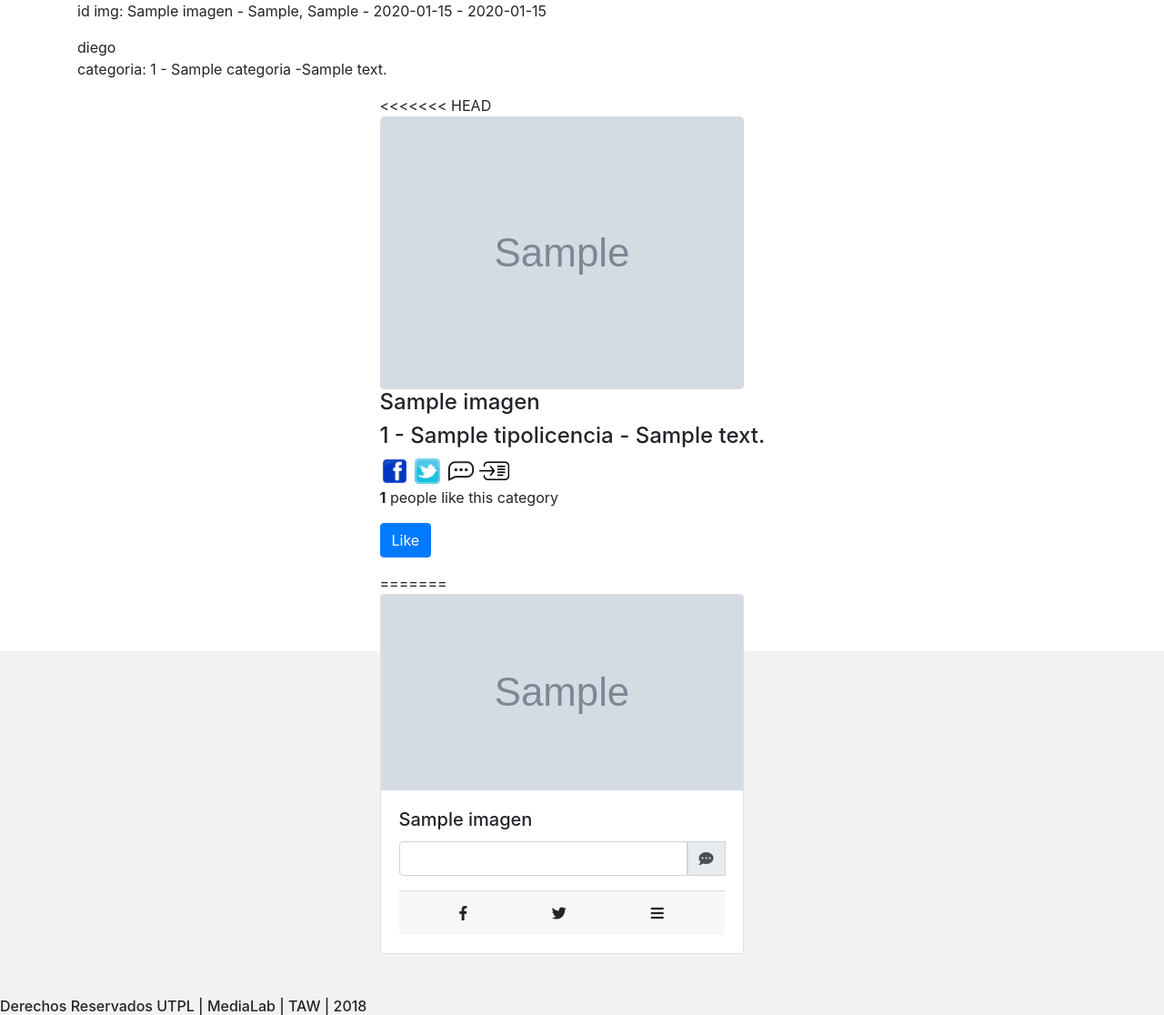
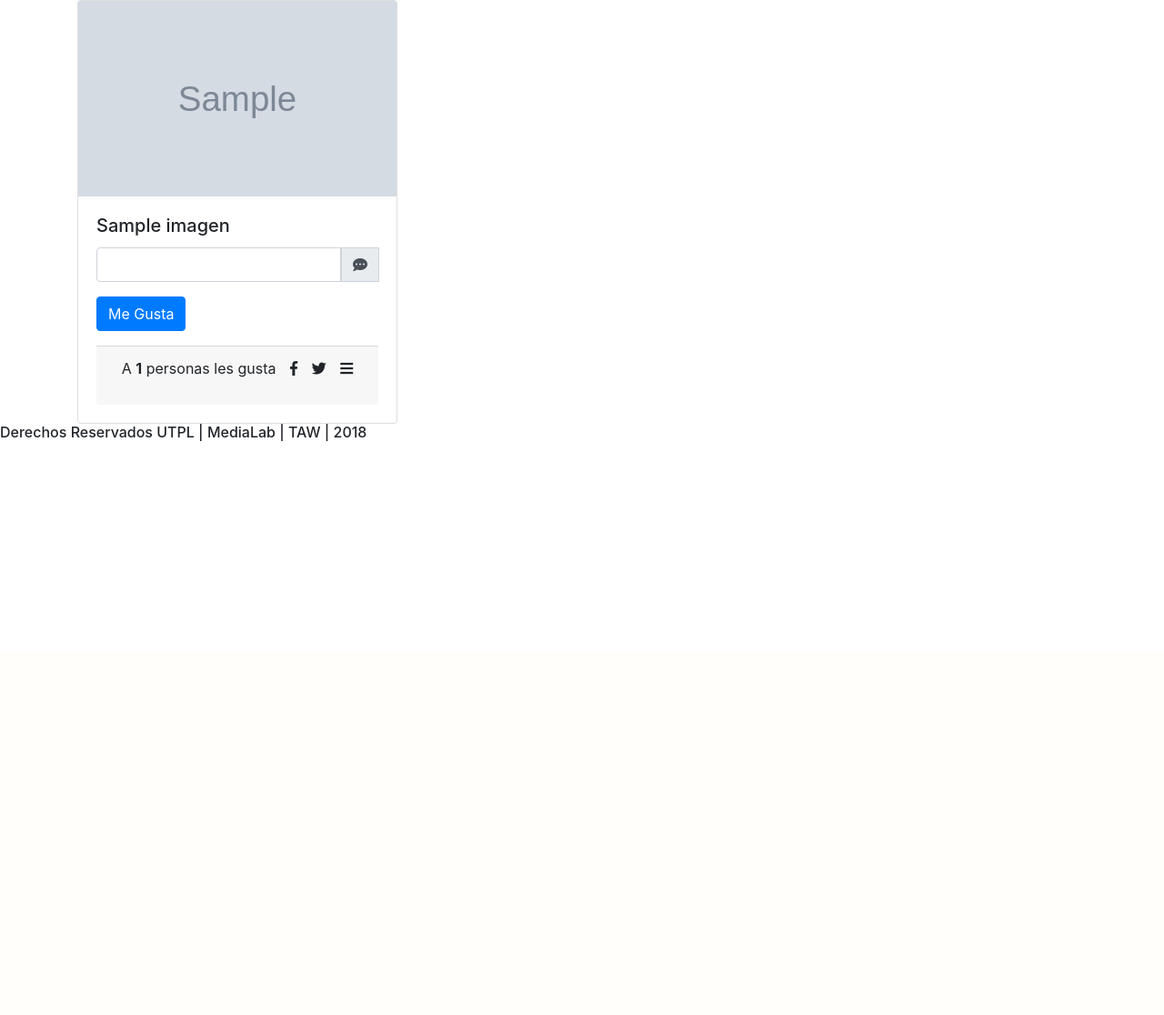
Before and after one commit to diepinto30/FototecaUTPL, a Django app: page /murales/ in a window 1280 px wide. Shown: the part 84-1200 px from the top of the page at 91% size. After the commit the page ends 569 px from the top, so only its background shows below. Run offline with Django 3.2, Linux system fonts and the light colour scheme; a user stored in the database is signed in; tables that the repository leaves empty hold one stand-in row (values such as "Sample post"); grey boxes marked "Sample" are stand-in pictures; parts of the project's set-up code (start-up, migrations or seed data) failed here and were passed over; some libraries are stand-ins or nearby versions; some web fonts are replaced.

Commit message:
versión 1.0.18

```diff
--- a/fototeca/settings.py
+++ b/fototeca/settings.py
@@ -93,7 +93,7 @@ DATABASES = {
         'HOST': '127.0.0.1',
         'PORT': '3306',
         'USER': 'root',
-        'PASSWORD': 'root',
+        'PASSWORD': '',
     }
 }
 
--- a/portal/templates/internas/murales.html
+++ b/portal/templates/internas/murales.html
@@ -8,87 +8,52 @@
 <link rel="stylesheet" type="text/css" href="{% static 'css/ventana.css'%}">
 {% endblock %}
 {% block content1 %}
-    {% for tipoimg in list_mura %}
-            <p>id img: {{ tipoimg.idimagen}}</p>
-        <div class="{{ tipoimg.idimagen}}">diego</div>
-            <p>categoria: {{ tipoimg.idcategoria }}</p>
-        {% endfor %}
     <!--Galeria de Fotos-->
-      <div class="row mb-5">
         {% for img in list_imgs %}
-      <div class="col-md-5 mx-auto">
             {% if user.is_authenticated %}
-<<<<<<< HEAD
-                 <div class="photo_list" style="border-radius: 0.3em;">
-                    <div class="" style="border-radius: 0.3em; width: 100%; display: inline-block;">
-                        <img src="/media/{{ img.foto}}" alt="img_{{ img.nombre}}" style="border-radius: 0.3em;"><br>
-                        <h4>{{ img.nombre}}</h4>
-                        <h4>{{ img.idlicencia}}</h4>
-                        <img src="{% static 'images/ico_facebook.png'%}" alt="facebook" style="height: 2em; width: 2em" class="fa button" title="Compartir en Facebook">
-                        <img src="{% static 'images/ico_twitter.png'%}" alt="twitter" style="height: 2em; width: 2em" class="tw button" title="Compartir en Twitter">
-                        <img src="{% static 'images/comentar.png'%}" alt="comentar" title="Comentar"  style="height: 2em; width: 2em" class="tw button" onclick="comentar_{{ img.idimagen}}()" >
-                        <img src="{% static 'images/seemore.png'%}" alt="ver más" title="Ver más"  style="height: 2.2em; width: 3em; margin-left: -0.4em; margin-top: -0.1em" class="tw button" onclick="seemore_{{ img.idimagen}}()" >
-                        <p><strong id="like_count{{img.idimagen}}">{{ img.likes }}</strong> people like this category</p>
-                            {% if user.is_authenticated %}
-                                <button id="likes{{img.idimagen}}" data-catid="{{img.idimagen}}" class="btn btn-primary" type="button">
-                                <span class="glyphicon glyphicon-thumbs-up"></span>
-                                Like
-                                </button>
-                                <p>  </p>
-                            {% endif %}
-=======
-          <div class="card" style="width: 25rem;">
-            <img src="/media/{{ img.foto}}" alt="" class="card-img-top" height="215px">
+{#                    <div class="photo_list" style="border-radius: 0.3em;">#}
+{#                        <div class="" style="border-radius: 0.3em; width: 100%; display: inline-block;">#}
+{#                            <img src="/media/{{ img.foto}}" alt="img_{{ img.nombre}}" style="border-radius: 0.3em;"><br>#}
+{#                            <h4>{{ img.nombre}}</h4>#}
+{#                            <h4>{{ img.idlicencia}}</h4>#}
+{#                            <img src="{% static 'images/ico_facebook.png'%}" alt="facebook" style="height: 2em; width: 2em" class="fa button" title="Compartir en Facebook">#}
+{#                            <img src="{% static 'images/ico_twitter.png'%}" alt="twitter" style="height: 2em; width: 2em" class="tw button" title="Compartir en Twitter">#}
+{#                            <img src="{% static 'images/comentar.png'%}" alt="comentar" title="Comentar"  style="height: 2em; width: 2em" class="tw button" onclick="comentar_{{ img.idimagen}}()" >#}
+{#                            <img src="{% static 'images/seemore.png'%}" alt="ver más" title="Ver más"  style="height: 2.2em; width: 3em; margin-left: -0.4em; margin-top: -0.1em" class="tw button" onclick="seemore_{{ img.idimagen}}()" >#}
+{#                            <p><strong id="like_count{{img.idimagen}}">{{ img.likes }}</strong> people like this category</p>#}
+{#                            {% if user.is_authenticated %}#}
+{#                                <button id="likes{{img.idimagen}}" data-catid="{{img.idimagen}}" class="btn btn-primary" type="button">#}
+{#                                <span class="glyphicon glyphicon-thumbs-up"></span>Like</button>#}
+{#                                <p>  </p>#}
+{#                            {% endif %}#}
+{#                        </div>#}
+{#                    </div>#}
+                    {#CODIGO DE JUAN PABLO #}
+                    <div class="card" style="width: 22em; display: inline-block;" id="">
+                        <img src="/media/{{ img.foto}}" alt="img_{{ img.nombre}}" class="card-img-top" height="215px">
                         <div class="card-body">
                             <h5 class="card-title">{{ img.nombre }}</h5>
                             <div class="input-group mb-3">
                                 <input type="text" class="form-control">
                                 <div class="input-group-prepend">
-                  <div class="input-group-text" id="btnGroupAddon2"><i class="fas fa-comment-dots" style="cursor: pointer"></i></div>
+                                <div class="input-group-text" id="btnGroupAddon{{ img.idimagen}}"><i class="fas fa-comment-dots" style="cursor: pointer"></i></div>
                                 </div>
                             </div>
+                            {% if user.is_authenticated %}
+                                <button id="likes{{img.idimagen}}" data-catid="{{img.idimagen}}" class="btn btn-primary" type="button">
+                                <span class="glyphicon glyphicon-thumbs-up"></span>Me Gusta</button>
+                                <p>  </p>
+                            {% endif %}
                             <div class="card-footer d-flex justify-content-around ">
+                                <span >A <strong id="like_count{{img.idimagen}}">{{ img.likes }}</strong> personas les gusta</p><x></x></span>
                                 <span ><i class="fab fa-facebook-f" style="cursor: pointer"></i></span>
                                 <span ><i class="fab fa-twitter" style="cursor: pointer"></i></span>
                                 <span onclick="seemore_{{ img.idimagen}}()"><i class="fas fa-bars" style="cursor: pointer"></i></span>
                             </div>
                         </div>
                     </div>
-      </div>
-                     <!--
+            {% else %}
 
-                     <div class="photo_list" style="border-radius: 0.3em;">
-                        <div class="" style="border-radius: 0.3em; width: 100%; display: inline-block;">
-                            <img src="/media/{{ img.foto}}" alt="img_{{ img.nombre}}" style="border-radius: 0.3em;"><br>
-                            <h4>{{ img.nombre}}</h4>
-                            <img src="{% static 'images/ico_facebook.png'%}" alt="facebook" style="height: 2em; width: 2em" class="fa button" title="Compartir en Facebook">
-                            <img src="{% static 'images/ico_twitter.png'%}" alt="twitter" style="height: 2em; width: 2em" class="tw button" title="Compartir en Twitter">
-                            <img src="{% static 'images/comentar.png'%}" alt="comentar" title="Comentar"  style="height: 2em; width: 2em" class="tw button" onclick="comentar_{{ img.idimagen}}()" >
-                            <img src="{% static 'images/seemore.png'%}" alt="ver más" title="Ver más"  style="height: 2.2em; width: 3em; margin-left: -0.4em; margin-top: -0.1em" class="tw button" onclick="seemore_{{ img.idimagen}}()" >
-                            <p><strong id="like_count{{img.idimagen}}">{{ img.likes }}</strong> people like this category</p>
-                                {% if user.is_authenticated %}
-                                    <button id="likes{{img.idimagen}}" data-catid="{{img.idimagen}}" class="btn btn-primary" type="button">
-                                    <span class="glyphicon glyphicon-thumbs-up"></span>
-                                    Like
-                                    </button>
-                                    <p>  </p>
-                                {% endif %}
->>>>>>> 2c2fc7c856521d468c8524e17691c143b16174a0
-
-                            <script>
-                                $('#likes{{img.idimagen}}').click(function(){
-                                    var catid;
-                                    catid = $(this).attr("data-catid");
-                                    $.get('/portal/like_category/', {category_id: catid}, function(data){
-                                        $('#like_count{{img.idimagen}}').html(data);
-                                        $('#likes{{img.idimagen}}').hide();
-                                    });
-                                });
-                            </script>
-                        </div>
-                    </div>-->
-
-            {% else %}
                 <div class="photo_list" style="border-radius: 0.3em;">
                     <img src="/media/{{ img.foto}}" alt="img_{{ img.nombre}}" style="border-radius: 0.3em;"><br>
                             <h4>{{ img.nombre}}</h4>
@@ -100,6 +65,7 @@
                     <p>  </p>
                 </div>
             {% endif %}
+    </div>
             {# ver más #}
 
                 <div id="seemore{{ img.idimagen}}"  style="display: none;">
```
Also changed, not shown: 18 other files. Lines whose indentation alone changed are shown as unchanged.
